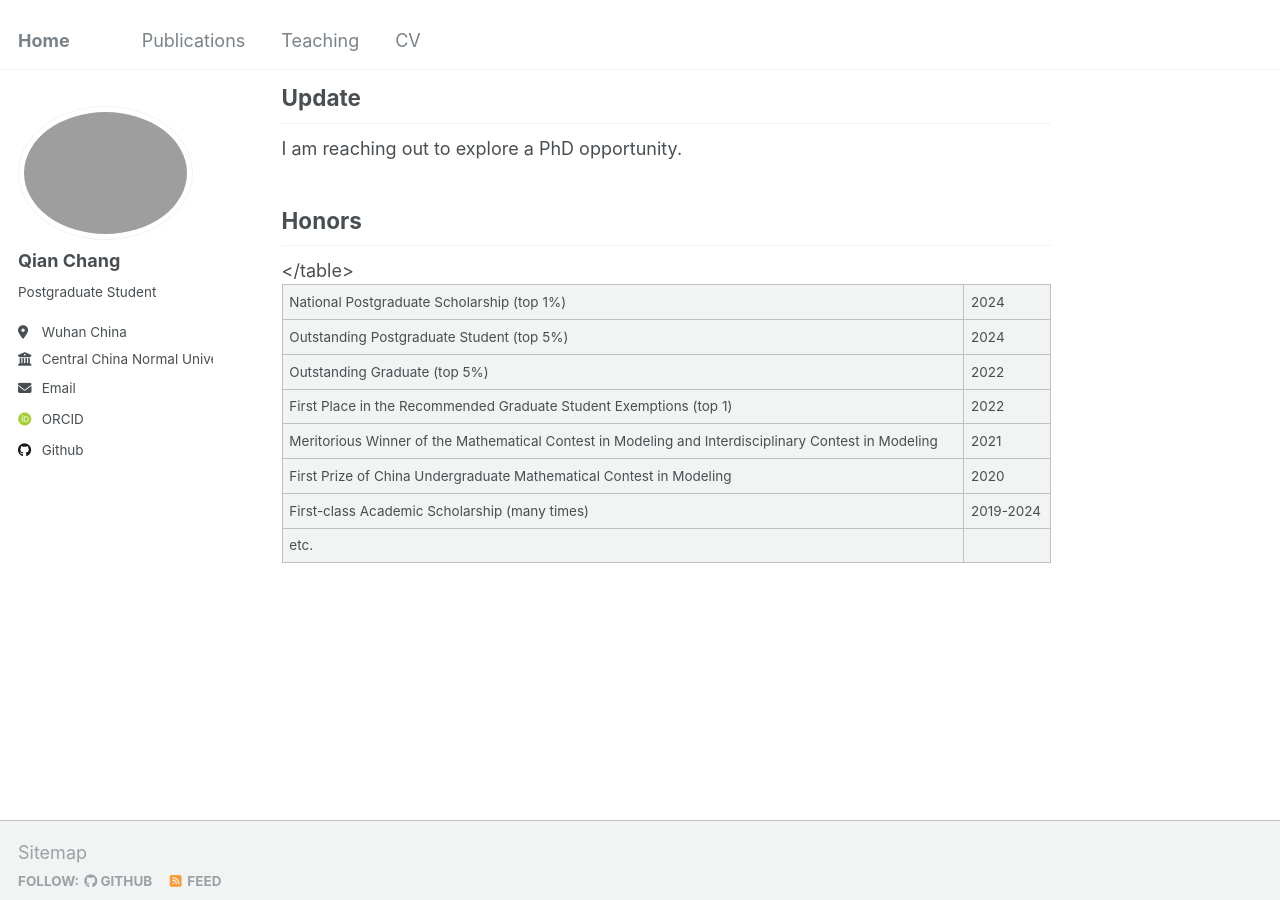
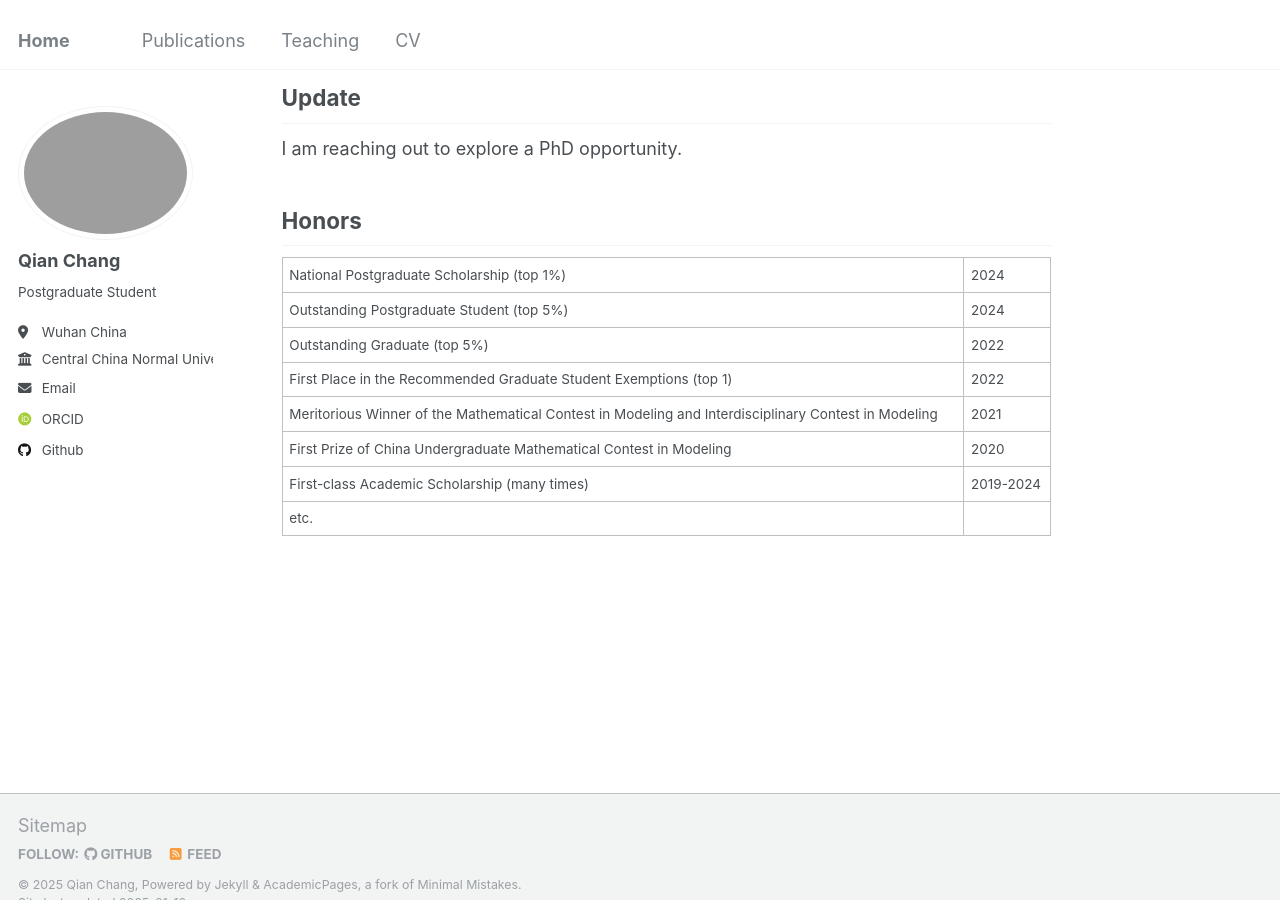
Before and after one commit to QianChang-page/QianChang-page.github.io, a Jekyll site: the page built from _pages/about.md, in a window 1280 px wide and 900 px high, scrolled down 477 px. Built offline with Jekyll 4.4.1, drawn with Linux system fonts in a browser that asks for light colours; some web fonts are replaced.

Commit message:
Update about.md

```diff
--- a/_pages/about.md
+++ b/_pages/about.md
@@ -20,7 +20,7 @@
 
 Honors
 ------
-<table><thead>
+<table>
   <tr>
     <td>National Postgraduate Scholarship (top 1%)</td>
     <td>2024</td>
```
